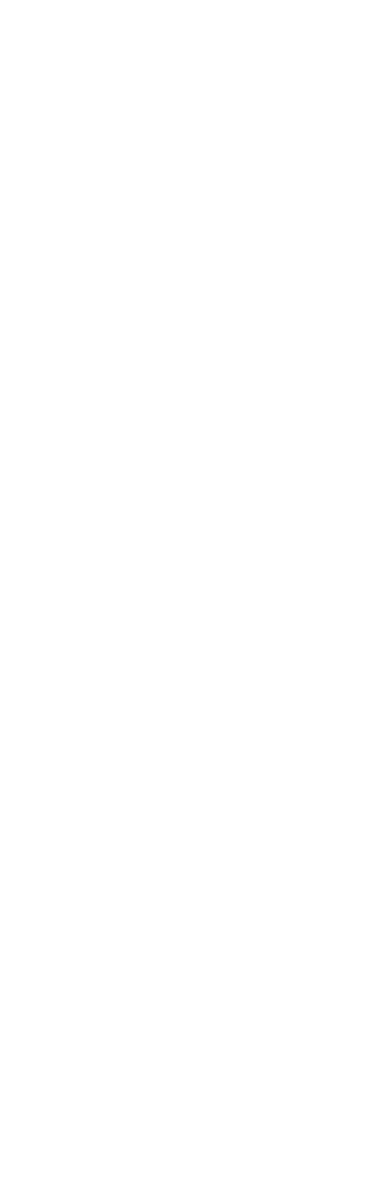
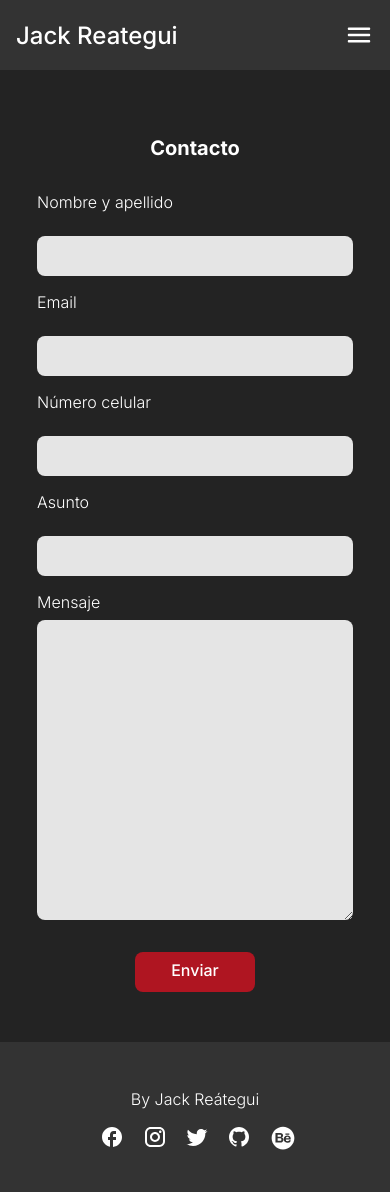
Before and after one commit to jackreategui/jackreategui, a plain HTML site: page proyectos.html in a window 390 px wide. Before the commit the page ends 844 px from the top, so only its background shows below. Drawn offline with Linux system fonts and the light colour scheme.

Commit message:
termine parte de mobile

```diff
--- /dev/null
+++ b/css/proyectos.css
@@ -0,0 +1,244 @@
+:root {
+  --white: #FFFFFF;
+  --black: #232323;
+  --back_2: #333333;
+  --gris: #E5E5E5;
+  --green: #4CF148;
+  --yellow: #FFBA08;
+  --red: #ED062E;
+  --red_2: #E53F41;
+  --red_3: #AF1521;
+  --blue: #5648F1;
+
+  --p: 16px;
+  --h3: 20px;
+  --h2: 24px;
+  --h1: 32px;
+}
+
+* {
+box-sizing: border-box;
+margin: 0;
+padding: 0;
+font-family: 'Inter', sans-serif;
+}
+
+a{
+  text-decoration: none;
+}
+
+a:hover{
+  text-decoration: underline;
+}
+
+body {
+background-color: var(--black);
+}
+
+.header_container{
+  background-color: var(--back_2);
+  width: 100%;
+}
+
+.container{
+  width: 100%;
+  background-color: var(--back_2);
+  margin: 0 auto;
+  overflow: hidden;
+  max-width: 1440px;
+}
+
+.nav{
+  height: 70px;
+  display: flex;
+  align-items: center;
+  justify-content: space-between
+}
+
+.nav_logo{
+  color: var(--white);
+  font-size: var(--h2);
+  padding: 0 16px;
+  cursor: pointer;
+  text-decoration: none;
+}
+
+.nav_hamburger{
+  width: 30px;
+  height: 30px;
+  background-image: url('../assets/icon/menu_icon.svg');
+  background-repeat: no-repeat;
+  background-position: center;
+  cursor: pointer;
+  margin: 0 16px;
+
+  z-index: 100;
+  transition: background-image .3s ;
+}
+
+.nav_hamburger--open{
+  background-image: url('../assets/icon/menu_icon--close.svg');
+}
+
+.nav_overlay{
+  position: fixed;
+  inset: 0;
+
+  opacity: 0;
+  pointer-events: none;
+  transition: .3s opacity;
+}
+
+.nav_overlay--show{
+  opacity: 1;
+  pointer-events: unset;
+}
+
+.nav_menu{
+  position: absolute;
+  top: 0;
+  bottom: 0;
+  right: 0;
+  background-color: var(--back_2);
+  width: 65%;
+  max-width: 400px;
+  padding: 0;
+  list-style: none;
+  overflow: auto;
+  padding: 70px 0;
+}
+
+.nav_item{
+  display: flex;
+  flex-direction: column;
+  width: 80%;
+  margin: 0 auto;
+  color: var(--white);
+  cursor: pointer;
+  padding: 20px 0;
+}
+
+.nav_link{
+  color: var(--white);
+  font-size: var(--h3);
+  text-decoration: none;
+  padding: 8px 0;
+}
+
+.nav_link:hover{
+  text-decoration: underline;
+}
+
+.main_container{
+  width: 90%;
+  max-width: 1440px;
+  margin: 0 auto;
+}
+
+
+/* Contacto */
+
+.contacto_container{
+  width: 90%;
+  margin: 50px auto;
+  display: flex;
+  flex-direction: column;
+}
+
+.contacto_h3{
+  color: var(--white);
+  font-size: var(--h3);
+  font-weight: 700;
+  text-align: center;
+  padding: 16px 0 32px;
+}
+
+.inputs_container{
+  display: flex;
+  flex-direction: column;
+}
+
+.inputs_container label{
+  color: var(--white);
+  font-size: var(--p);
+  font-weight: 300;
+  padding: 0 0 8px;
+}
+
+.inputs_container input{
+  width: 100%;
+  height: 40px;
+  background-color: var(--gris);
+  border-radius: 8px;
+  border: none;
+  padding: 8px;
+  margin: 16px 0;
+}
+
+.inputs_container textarea{
+  background-color: var(--gris);
+  width: 100%;
+  height: 300px;
+  margin: 0 0 32px;
+  padding: 8px;
+  border: none;
+  border-radius: 8px;
+}
+
+.container_button{
+  width: 120px;
+  height: 40px;
+  margin: 0 auto;
+  background-color: var(--red_3);
+  padding: 8px;
+  border-radius: 8px;
+  border: none;
+  cursor: pointer;
+}
+
+.container_button a{
+  display: inline-block;
+  width: 100%;
+  height: 100%;
+  text-align: center;
+  color: var(--white);
+  font-size: var(--p);
+  font-weight: 500;
+}
+
+.container_button a:hover{
+  text-decoration: none;
+}
+
+/* Footer */
+
+.footer_container{
+  width: 100%;
+  height: 150px;
+  padding: 32px 0;
+  display: flex;
+  flex-direction: column;
+  gap: 16px;
+  justify-content: center;
+  align-items: center;
+  background-color: var(--back_2);
+}
+
+.footer_container p{
+  text-align: center;
+  color: var(--white);
+  font-weight: 300;
+}
+
+.social_media_icon{
+  display: flex;
+  justify-content: space-evenly;
+  width: 60%;
+  margin: 0 auto;
+}
+
+.social_media_icon .icon{
+  width: 20px;
+  height: 20px;
+  cursor: pointer;
+}
--- a/css/style.css
+++ b/css/style.css
@@ -140,6 +140,7 @@ background-color: var(--black);
     margin: 0 auto 50px;
     display: flex;
     flex-direction: column;
+    align-items: center;
 }
 
 .picture_sobre_mi{
@@ -243,16 +244,15 @@ background-color: var(--black);
     flex-direction: column;
     align-items: center;
     width: 100%;
-    max-width: 448px;
-    min-width: 328px;
+    max-width: 320px;
+    min-width: 300px;
     height: 100%;
-    min-height: 190px;
-    max-height: 260px;
+    /* min-height: 250px; */
     padding: 16px 0;
     gap: 16px;
 }
 
-.card a{
+.card_title{
     color: var(--white);
     font-size: var(--p);
     font-weight: 500;
@@ -271,77 +271,27 @@ background-color: var(--black);
     text-decoration: underline;
 }
 
-.card_img--to-do-list{
-    width: 100%;
-    min-width: 328px;
-    min-height: 190px;
-    background-color: var(--back_2);
-    /* background-image: url('../assets/img/cover_facebook_proyecto.jpg'); */
-    background-position: center;
-    background-repeat: no-repeat;
-    background-size: cover;
+/* Imagenes de las tarjetas */
+
+.card_img{
+    background-color: red;
 }
 
-.card_img--calculadora{
+.card_img img{
     width: 100%;
-    min-width: 328px;
-    min-height: 190px;
-    background-color: var(--back_2);
-    /* background-image: url('../assets/img/cover_facebook_proyecto.jpg'); */
-    background-position: center;
-    background-repeat: no-repeat;
-    background-size: cover;
-}
-
-.card_img--social-media-post{
-    width: 100%;
-    min-width: 328px;
-    min-height: 190px;
-    background-color: var(--back_2);
-    /* background-image: url('../assets/img/cover_facebook_proyecto.jpg'); */
-    background-position: center;
-    background-repeat: no-repeat;
-    background-size: cover;
-}
-
-.card_img--landing-page-estatica{
-    width: 100%;
-    min-width: 328px;
-    min-height: 190px;
-    background-color: var(--back_2);
-    /* background-image: url('../assets/img/cover_facebook_proyecto.jpg'); */
-    background-position: center;
-    background-repeat: no-repeat;
-    background-size: cover;
-}
-
-.card_img--pack-social-media-post{
-    width: 100%;
-    min-width: 328px;
-    min-height: 190px;
-    background-color: var(--back_2);
-    /* background-image: url('../assets/img/cover_facebook_proyecto.jpg'); */
-    background-position: center;
-    background-repeat: no-repeat;
-    background-size: cover;
-}
-
-.card_img--low-poly-art{
-    width: 100%;
-    min-width: 328px;
-    min-height: 190px;
-    background-color: var(--back_2);
-    /* background-image: url('../assets/img/cover_facebook_proyecto.jpg'); */
-    background-position: center;
-    background-repeat: no-repeat;
-    background-size: cover;
+    min-width: 300px;
+    max-width: 320px;
+    min-height: 200px;
+    max-height: 213px;
+    object-fit: cover;
 }
 
 /* Contacto */
 
 .contacto_container{
     width: 90%;
-    margin: 50px auto;
+    max-width: 500px;
+    margin: 0 auto 50px;
     display: flex;
     flex-direction: column;
 }
@@ -373,8 +323,24 @@ background-color: var(--black);
     border-radius: 8px;
     border: none;
     padding: 8px;
-    margin: 16px 0;
+    margin: 0 0 16px;
+    outline: none;
+    font-size: var(--p);
+    color: var(--black);
+    font-weight: 300;
 }
+
+.inputs_container input:focus{
+    outline: none;
+}
+
+input[type=number]::-webkit-inner-spin-button,
+input[type=number]::-webkit-outer-spin-button {
+    -webkit-appearance: none;
+    margin: 0;
+}
+
+input[type=number] { -moz-appearance:textfield; }
 
 .inputs_container textarea{
     background-color: var(--gris);
@@ -384,6 +350,19 @@ background-color: var(--black);
     padding: 8px;
     border: none;
     border-radius: 8px;
+    resize: none;
+    outline: none;
+    font-size: var(--p);
+    color: var(--black);
+    font-weight: 300;
+}
+
+.inputs_container textarea:focus{
+    outline: none;
+}
+
+.inputs_container textarea::-webkit-scrollbar{
+    width: 0;
 }
 
 .container_button{
@@ -435,6 +414,7 @@ background-color: var(--black);
     display: flex;
     justify-content: space-evenly;
     width: 60%;
+    max-width: 250px;
     margin: 0 auto;
 }
 
--- a/js/index.js
+++ b/js/index.js
@@ -1,8 +1,15 @@
 const hamburgerIcon = document.querySelector('.nav_hamburger');
 const navOverlay = document.querySelector('.nav_overlay');
+const textarea = document.querySelector('textarea')
 
 hamburgerIcon.addEventListener('click', () => {
   hamburgerIcon.classList.toggle('nav_hamburger--open');
 
   navOverlay.classList.toggle('nav_overlay--show');
 })
+
+textarea.addEventListener("keyup", e => {
+  textarea.style.height = '300px';
+  let scHeight = e.target.scrollHeight;
+  textarea.style.height = `${scHeight}px`
+})
--- a/proyectos.html
+++ b/proyectos.html
@@ -0,0 +1,80 @@
+<!DOCTYPE html>
+<html lang="en">
+<head>
+    <meta charset="UTF-8">
+    <meta http-equiv="X-UA-Compatible" content="IE=edge">
+    <meta name="viewport" content="width=device-width, initial-scale=1.0">
+    <link rel="preconnect" href="https://fonts.googleapis.com">
+    <link rel="preconnect" href="https://fonts.gstatic.com" crossorigin>
+    <link href="https://fonts.googleapis.com/css2?family=Inter:wght@300;500;600;700&display=swap" rel="stylesheet">
+    <link rel="stylesheet" href="./css/proyectos.css">
+    <title>Jack Reátegui - Proyectos</title>
+</head>
+<body>
+    <header class="header_container">
+        <nav class="nav container">
+            <a class="nav_logo" href="./index.html">Jack Reategui</a>
+            <div class="nav_hamburger"></div>
+
+            <div class="nav_overlay">
+                <ul class="nav_menu">
+                    <li class="nav_item">
+                        <a class="nav_link" href="./index.html">Inicio</a>
+                        <a class="nav_link" href="./proyectos.html">Proyectos</a>
+                        <a class="nav_link" href="./servicios.html">Servicios</a>
+                        <a class="nav_link" href="./contacto.html">Contacto</a>
+                    </li>
+                </ul>
+            </div>
+        </nav>
+    </header>
+
+    <main class="main_container">
+
+        <section class="contacto_container">
+            <h3 class="contacto_h3">Contacto</h3>
+            <form class="inputs_container">
+                <label for="name">Nombre y apellido</label>
+                <input type="text" name="name" id="name" required>
+
+                <label for="email">Email</label>
+                <input type="email" name="email" id="email" required>
+
+                <label for="number">Número celular</label>
+                <input type="number" name="number" id="number" required>
+
+                <label for="text">Asunto</label>
+                <input type="text" name="text" id="text" required>
+
+                <label for="text">Mensaje</label>
+                <textarea name="messege" id="messege" required></textarea>
+            </form>
+            <button class="container_button">
+                <a href="#">Enviar</a>
+            </button>
+        </section>
+    </main>
+
+    <footer class="footer_container">
+        <p>By Jack Reátegui</p>
+        <div class="social_media_icon">
+            <a href="https://www.facebook.com/jack.reategui.design" target="_blank" class="icon">
+                <img src="./assets/icon/facebook_icon.svg" alt="">
+            </a>
+            <a href="https://www.instagram.com/jack.reategui/" target="_blank" class="icon">
+                <img src="./assets/icon/instagram_icon.svg" alt="">
+            </a>
+            <a href="https://twitter.com/jackreattegui" target="_blank" class="icon">
+                <img src="./assets/icon/twitter_icon.svg" alt="">
+            </a>
+            <a href="https://github.com/jackreategui" target="_blank" class="icon">
+                <img src="./assets/icon/github_icon.svg" alt="">
+            </a>
+            <a href="https://www.behance.net/jackreategui" target="_blank" class="icon">
+                <img src="./assets/icon/behance_icon.svg" alt="">
+            </a>
+        </div>
+    </footer>
+    <script src="./js/index.js"></script>
+</body>
+</html>
```
Also changed, not shown: index.html (+20 -8 lines), 1 other file.
